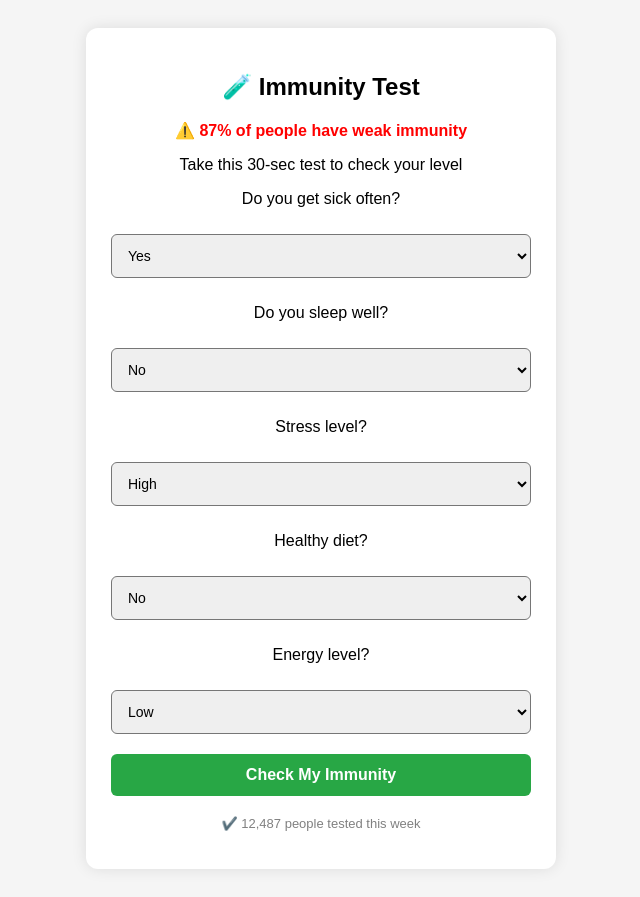
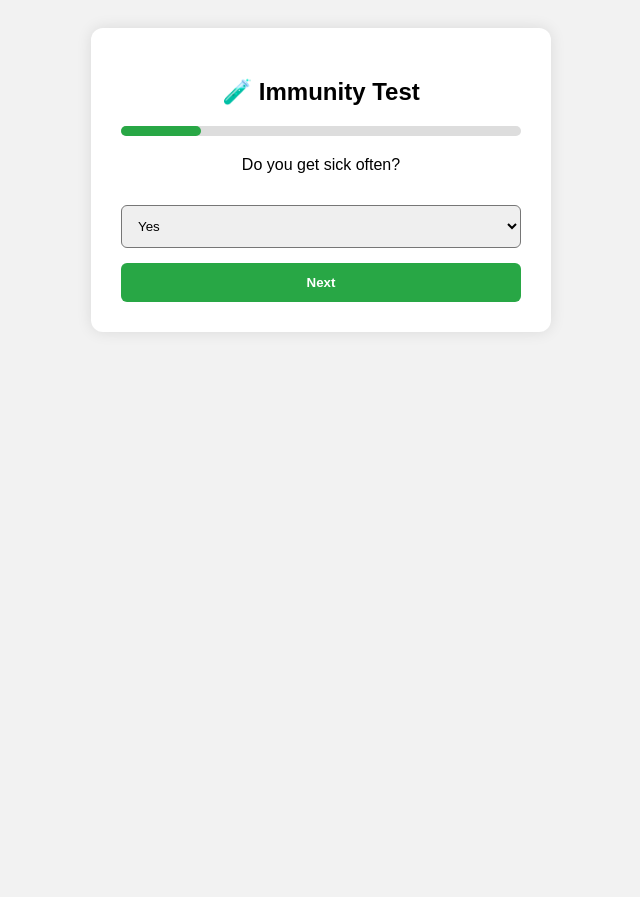
Before and after one commit to DMX120/immunity-tool, a Flask app: page / in a window 1280 px wide. Shown: the whole page, without its empty margins (319-959 px from the left). After the commit the page ends 332 px from the top, so only its background shows below. Run offline with Flask 3, Linux system fonts and the light colour scheme.

Commit message:
Update index.html

```diff
--- a/templates/index.html
+++ b/templates/index.html
@@ -5,98 +5,129 @@
   <style>
     body {
       font-family: Arial;
-      background: #f5f5f5;
+      background: #f2f2f2;
       text-align: center;
       padding: 20px;
     }
+
     .box {
       background: white;
-      padding: 25px;
+      padding: 30px;
       border-radius: 12px;
-      max-width: 420px;
+      max-width: 400px;
       margin: auto;
       box-shadow: 0 0 15px rgba(0,0,0,0.1);
     }
-    .alert {
-      color: red;
-      font-weight: bold;
-      margin-bottom: 10px;
+
+    .progress {
+      height: 10px;
+      background: #ddd;
+      border-radius: 5px;
+      margin-bottom: 20px;
     }
+
+    .bar {
+      height: 10px;
+      background: #28a745;
+      width: 20%;
+      border-radius: 5px;
+    }
+
     select, button {
       width: 100%;
       padding: 12px;
-      margin: 10px 0;
+      margin-top: 15px;
       border-radius: 6px;
-      font-size: 14px;
     }
+
     button {
       background: #28a745;
       color: white;
       border: none;
-      font-size: 16px;
       font-weight: bold;
     }
-    .proof {
-      font-size: 13px;
-      color: gray;
-      margin-top: 10px;
+
+    .hidden {
+      display: none;
     }
   </style>
 </head>
+
 <body>
 
 <div class="box">
 
   <h2>🧪 Immunity Test</h2>
 
-  <p class="alert">⚠️ 87% of people have weak immunity</p>
+  <div class="progress">
+    <div class="bar" id="bar"></div>
+  </div>
 
-  <p>Take this 30-sec test to check your level</p>
+  <form id="form" action="/result" method="post">
 
-  <form action="/result" method="post">
-
+    <div class="step" id="step1">
       <p>Do you get sick often?</p>
       <select name="q1">
         <option value="1">Yes</option>
         <option value="3">Sometimes</option>
         <option value="5">No</option>
       </select>
+      <button type="button" onclick="next(1)">Next</button>
+    </div>
 
+    <div class="step hidden" id="step2">
       <p>Do you sleep well?</p>
       <select name="q2">
         <option value="1">No</option>
         <option value="3">Sometimes</option>
         <option value="5">Yes</option>
       </select>
+      <button type="button" onclick="next(2)">Next</button>
+    </div>
 
+    <div class="step hidden" id="step3">
       <p>Stress level?</p>
       <select name="q3">
         <option value="1">High</option>
         <option value="3">Medium</option>
         <option value="5">Low</option>
       </select>
+      <button type="button" onclick="next(3)">Next</button>
+    </div>
 
+    <div class="step hidden" id="step4">
       <p>Healthy diet?</p>
       <select name="q4">
         <option value="1">No</option>
         <option value="3">Sometimes</option>
         <option value="5">Yes</option>
       </select>
+      <button type="button" onclick="next(4)">Next</button>
+    </div>
 
+    <div class="step hidden" id="step5">
       <p>Energy level?</p>
       <select name="q5">
         <option value="1">Low</option>
         <option value="3">Medium</option>
         <option value="5">High</option>
       </select>
-
-    <button type="submit">Check My Immunity</button>
+      <button type="submit">See My Result</button>
+    </div>
 
   </form>
 
-  <p class="proof">✔️ 12,487 people tested this week</p>
+</div>
 
-</div>
+<script>
+function next(step) {
+  document.getElementById("step"+step).classList.add("hidden");
+  document.getElementById("step"+(step+1)).classList.remove("hidden");
+
+  let percent = (step+1)*20;
+  document.getElementById("bar").style.width = percent + "%";
+}
+</script>
 
 </body>
 </html>
```
Lines whose indentation alone changed are shown as unchanged.
